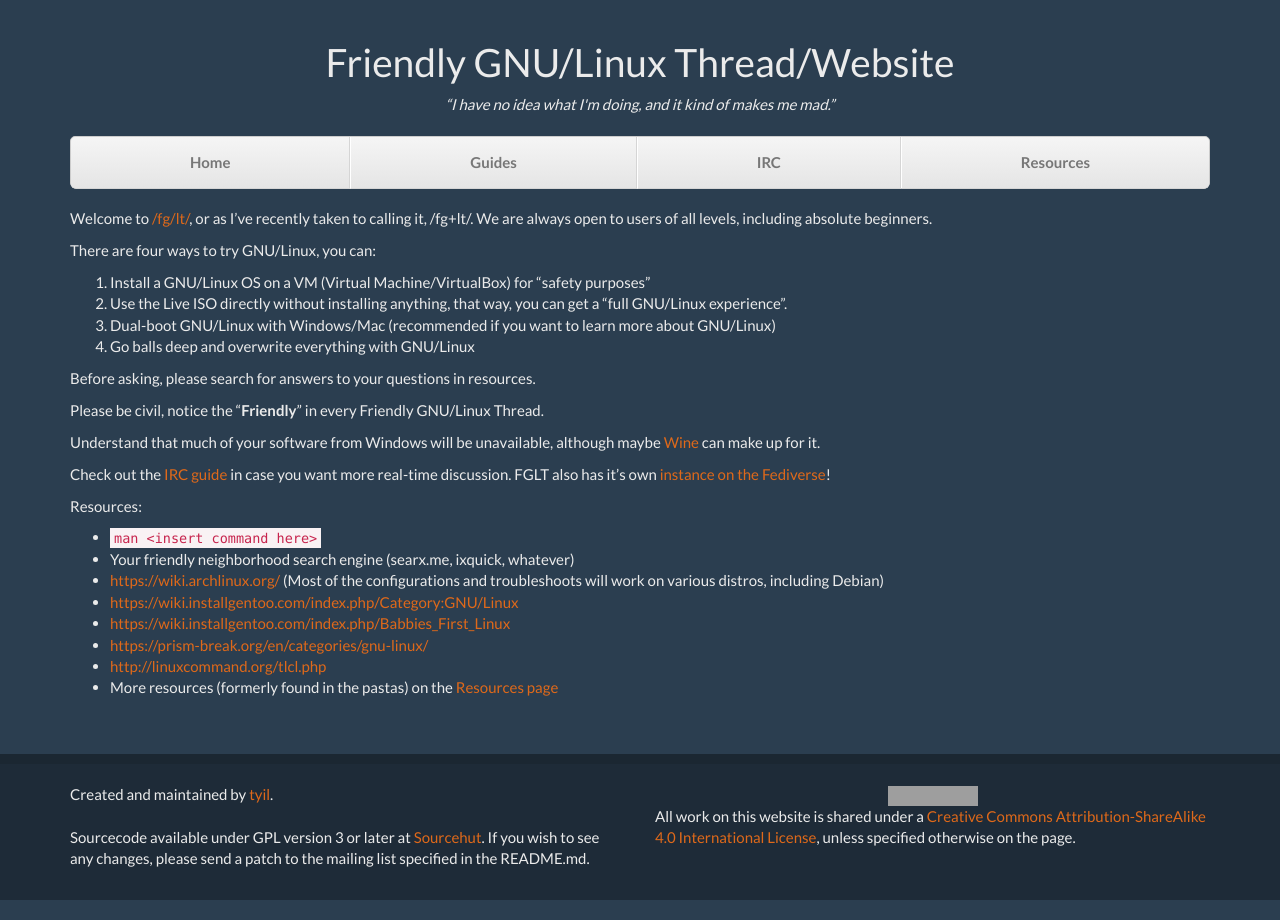
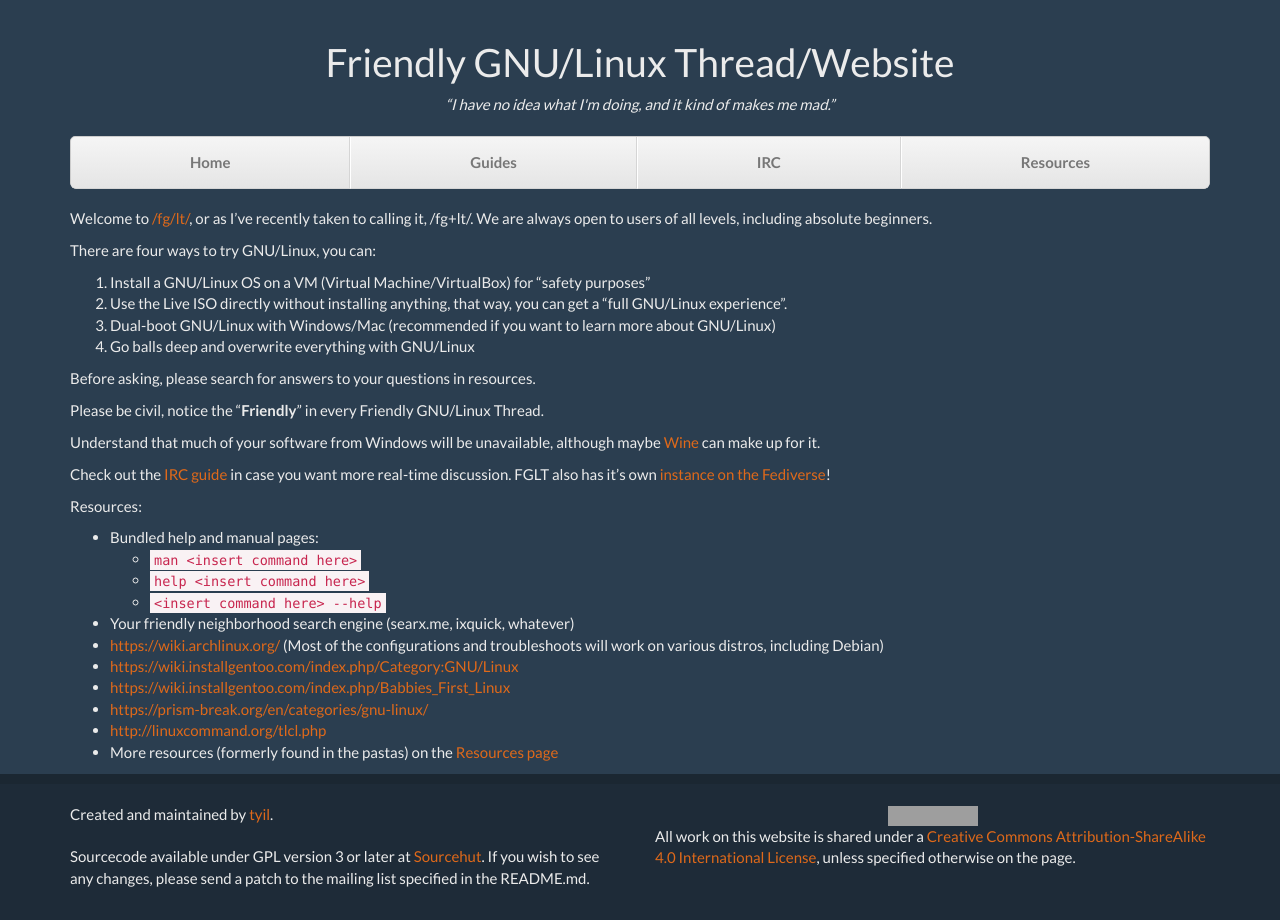
Before and after one commit to scriptkitties/fglt, a Jekyll site: the page built from index.md, in a window 1280 px wide. Built offline with Jekyll 4.4.1, drawn with Linux system fonts in a browser that asks for light colours; grey boxes are pictures that could not be loaded.

Commit message:
Flesh out built-in help examples a bit

```diff
--- a/index.md
+++ b/index.md
@@ -30,7 +30,10 @@ Fediverse](https://soc.fglt.nl/)!
 
 Resources:
 
-- `man <insert command here>`
+- Bundled help and manual pages:
+	- `man <insert command here>`
+	- `help <insert command here>`
+	- `<insert command here> --help`
 - Your friendly neighborhood search engine (searx.me, ixquick, whatever)
 - <https://wiki.archlinux.org/> (Most of the configurations and troubleshoots
   will work on various distros, including Debian)
```
